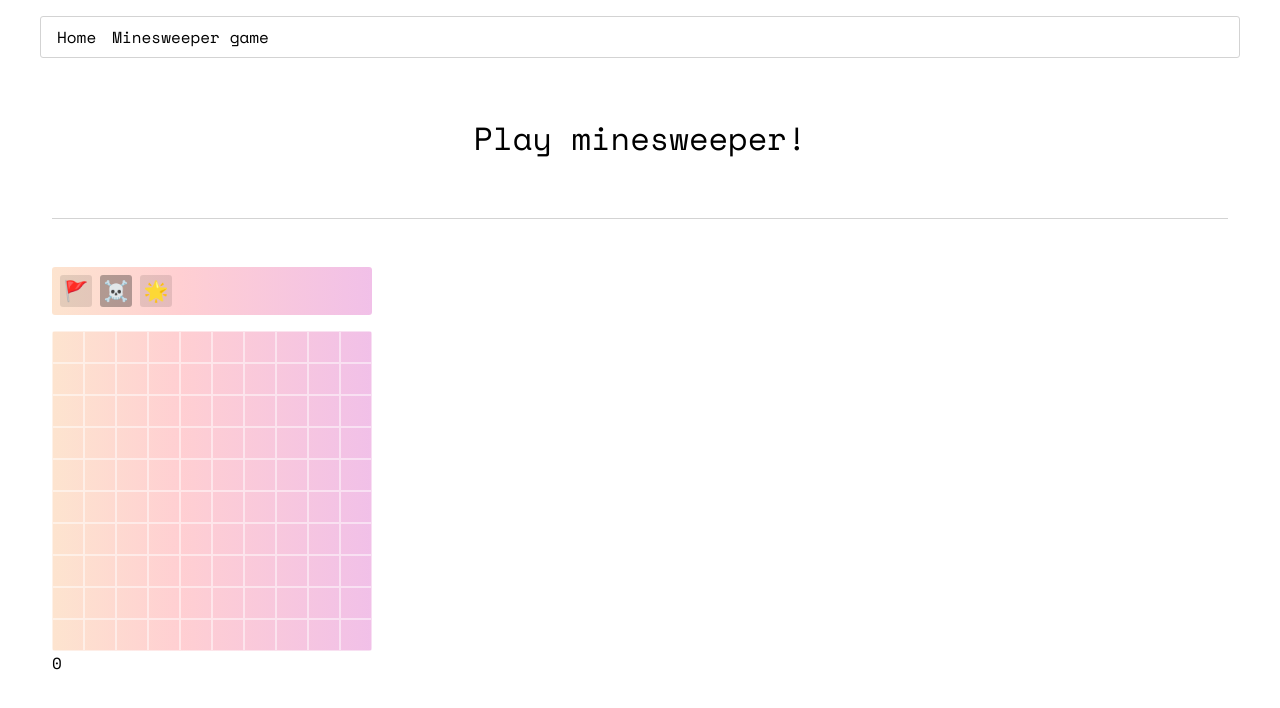
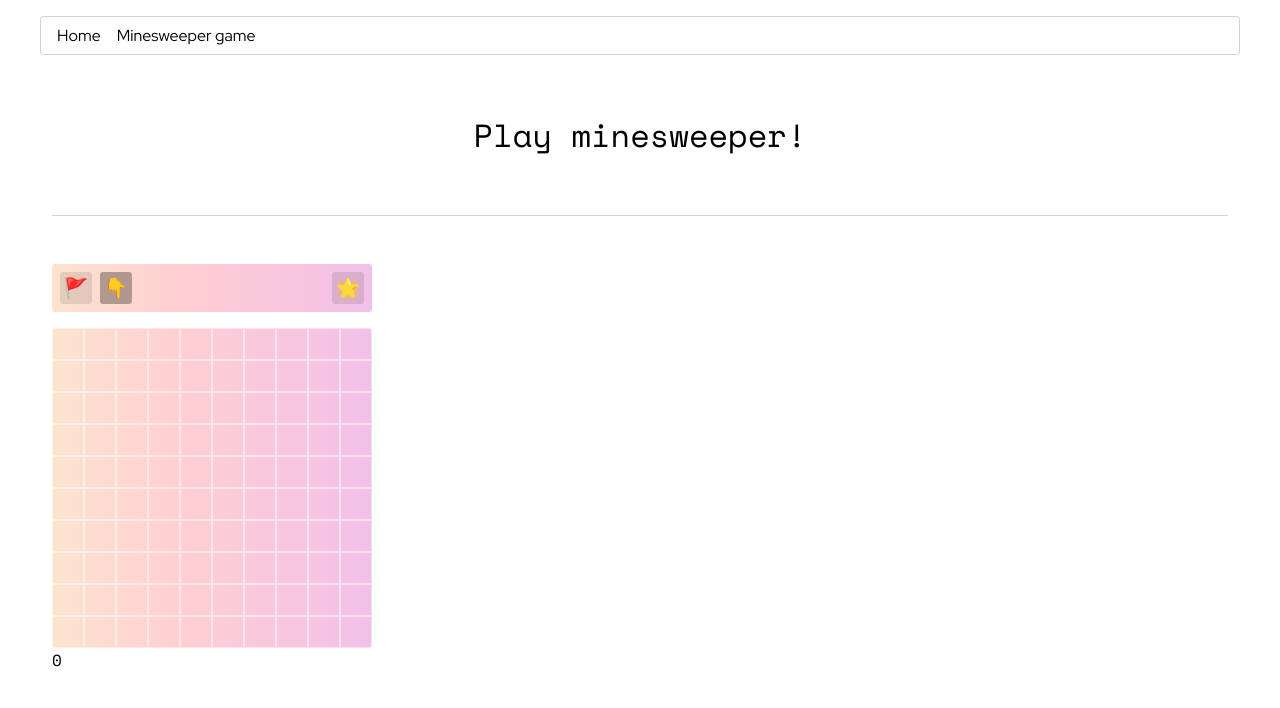
Before and after one commit to mrsWeasel/portfolio-projects, a Next.js app: page /sweeper in a window 1280 px wide. Shown: the top 708 px of the page. Built offline with nearby package versions, Linux system fonts and the light colour scheme.

Commit message:
Some style tweaks

```diff
--- a/src/app/sweeper/page.tsx
+++ b/src/app/sweeper/page.tsx
@@ -142,7 +142,7 @@ const Sweeper = () => {
             className={`${styles.toolBarButton} ${!flagging && styles.selected}`}
             onClick={() => setFlagging(false)}
           >
-            ☠️
+            👇
           </button>
 
           <button className={`${styles.toolBarButton}`} onClick={() => handleStartNewGame()}>
--- a/src/app/sweeper/sweeper.module.css
+++ b/src/app/sweeper/sweeper.module.css
@@ -57,6 +57,11 @@
   margin-right: 0.5rem;
 }
 
+.toolBarButton:last-child {
+  margin-left: auto;
+  margin-right: 0;
+}
+
 .selected {
   background-color: rgba(0, 0, 0, 0.3);
 }
--- a/src/components/containerWithNavigation/containerWithNavigation.tsx
+++ b/src/components/containerWithNavigation/containerWithNavigation.tsx
@@ -1,6 +1,9 @@
 import Link from "next/link"
 import React from "react"
 import styles from "./containerWithNavigation.module.css"
+import { Red_Hat_Display } from "next/font/google"
+
+const redHatDisplay = Red_Hat_Display({ subsets: ["latin"], weight: ["400", "700"] })
 
 interface Props {
   children?: React.ReactNode
@@ -10,7 +13,7 @@ const ContainerWithNavigation: React.FC<Props> = ({ children }) => {
   return (
     <main className={styles.main}>
       <nav className={styles.navbar}>
-        <ul>
+        <ul className={redHatDisplay.className}>
           <li>
             <Link href="/">Home</Link>
           </li>
```
